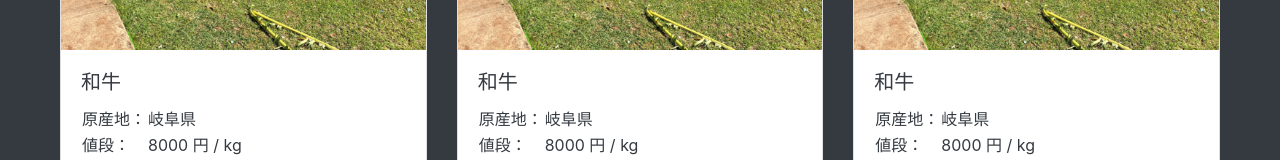
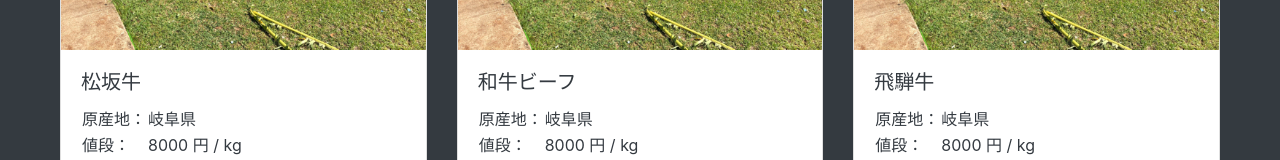
Before and after one commit to arashiyama-kenichi/wagyu_price, a plain HTML site: page index.html in a window 1280 px wide. Shown: the part 285-445 px from the top of the page. Drawn offline with Linux system fonts and the light colour scheme.

Commit message:
index.htmlの1列目のカードの表示名を変更

```diff
--- a/index.html
+++ b/index.html
@@ -31,7 +31,7 @@
       <a href="#" class="card">
         <img class="card-img-top" src="img/ph_beaf.jpg">
         <div class="card-body">
-          <h5 class="card-title">和牛</h5>
+          <h5 class="card-title">松坂牛</h5>
           <table>
             <tr>
               <td>原産地： </td>
@@ -50,7 +50,7 @@
       <a href="#" class="card">
         <img class="card-img-top" src="img/ph_beaf.jpg">
         <div class="card-body">
-          <h5 class="card-title">和牛</h5>
+          <h5 class="card-title">和牛ビーフ</h5>
           <table>
             <tr>
               <td>原産地： </td>
@@ -69,7 +69,7 @@
       <a href="#" class="card">
         <img class="card-img-top" src="img/ph_beaf.jpg">
         <div class="card-body">
-          <h5 class="card-title">和牛</h5>
+          <h5 class="card-title">飛騨牛</h5>
           <table>
             <tr>
               <td>原産地： </td>
```
